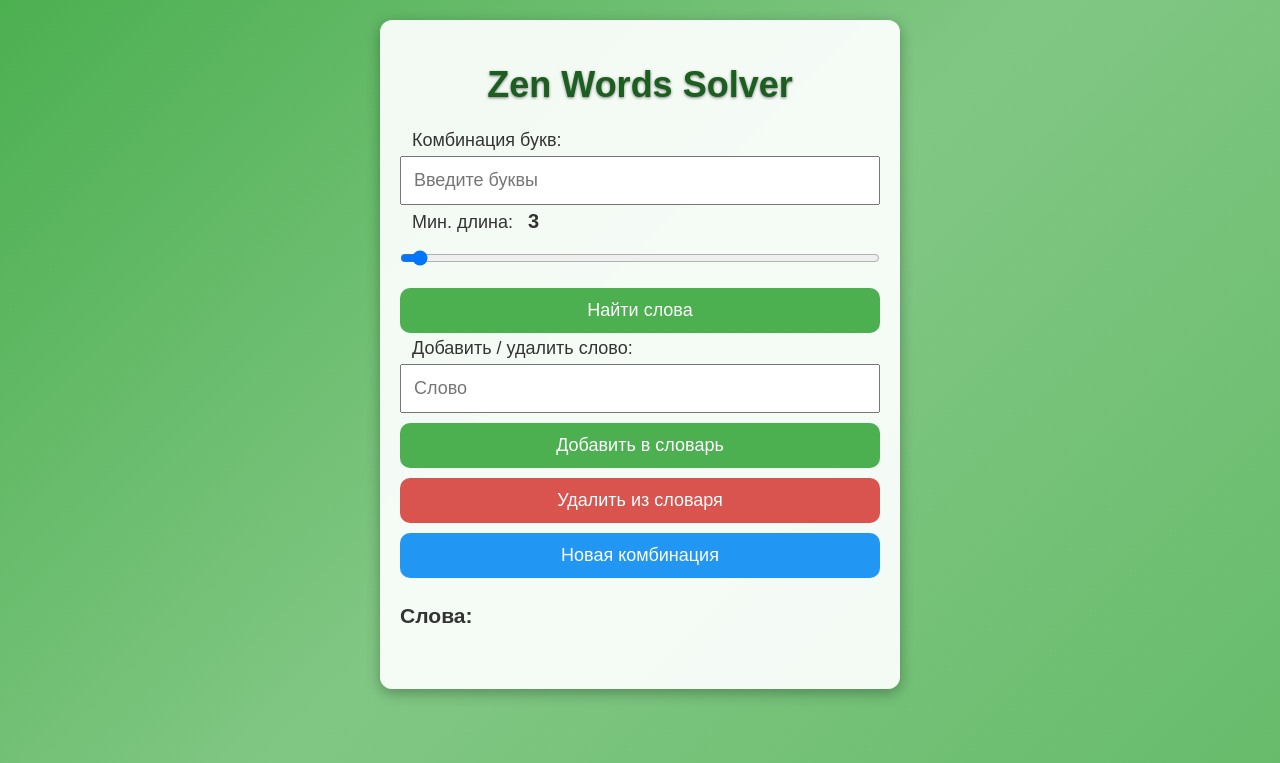
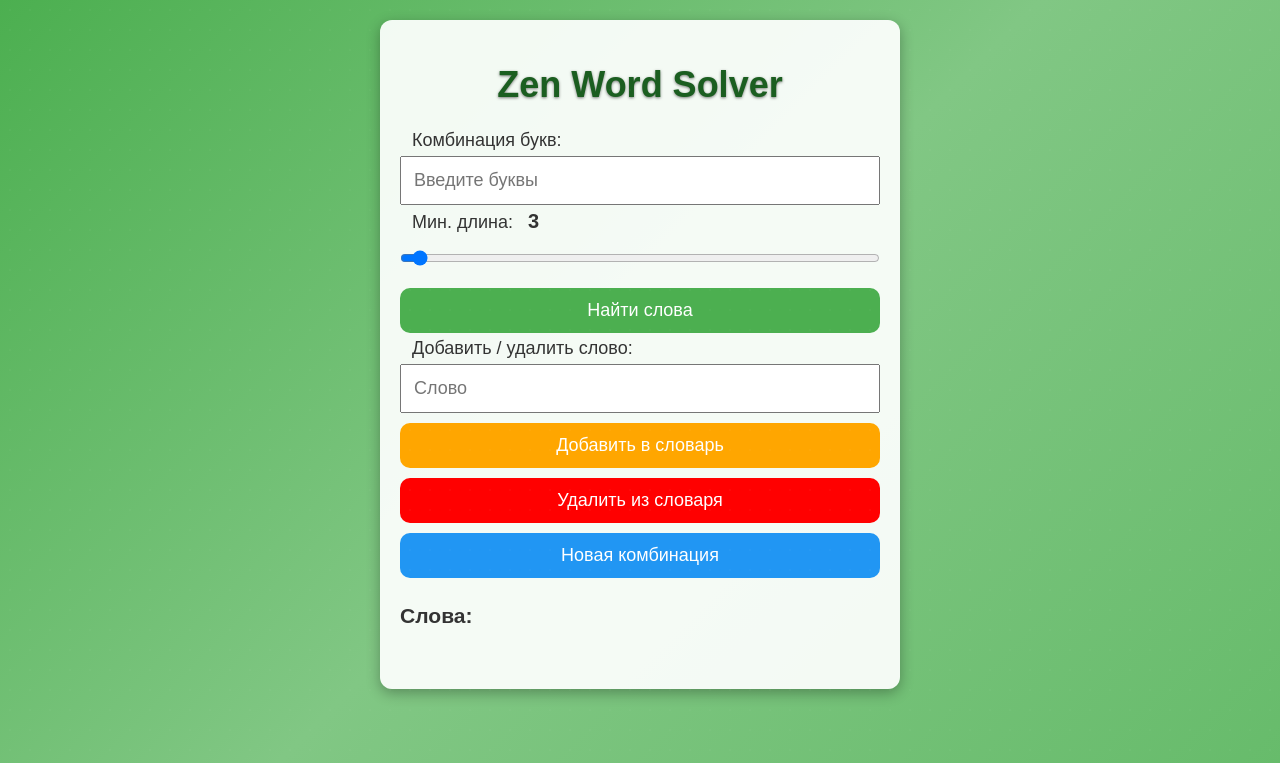
Before and after one commit to antandar/Zen-Word-Solver, a Flask app: page / in a window 1280 px wide. Shown: the top 763 px of the page. Run offline with Flask 3, Linux system fonts and the light colour scheme.

Commit message:
Update index.html

```diff
--- a/templates/index.html
+++ b/templates/index.html
@@ -69,8 +69,8 @@ button:hover {
 }
 
 #solve_button { background-color: #4CAF50; }
-#add_button { background-color: #4CAF50; }
-#delete_button { background-color: #d9534f; }
+#add_button { background-color: #ffa600; }
+#delete_button { background-color: #ff0000; }
 #clear_button { background-color: #2196F3; }
 
 /* --- Список слов --- */
@@ -156,7 +156,7 @@ input[type="range"] {
 </head>
 <body>
 <div class="container">
-<h1>Zen Words Solver</h1>
+<h1>Zen Word Solver</h1>
 
 <div>
 <label for="letters">Комбинация букв:</label>
```
